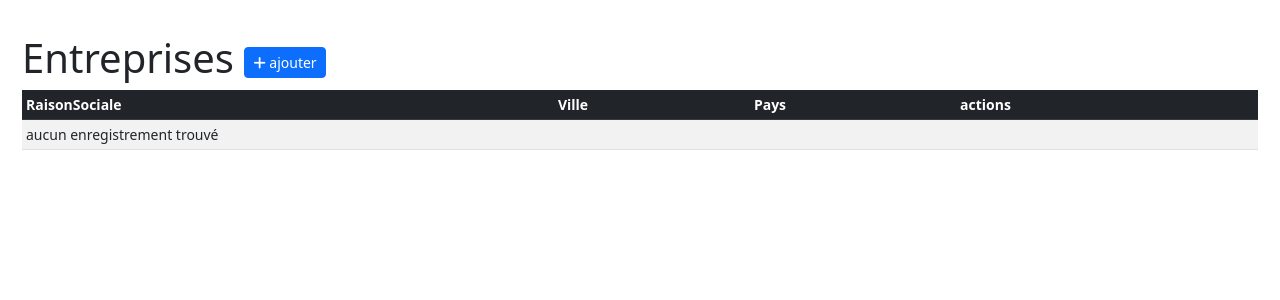
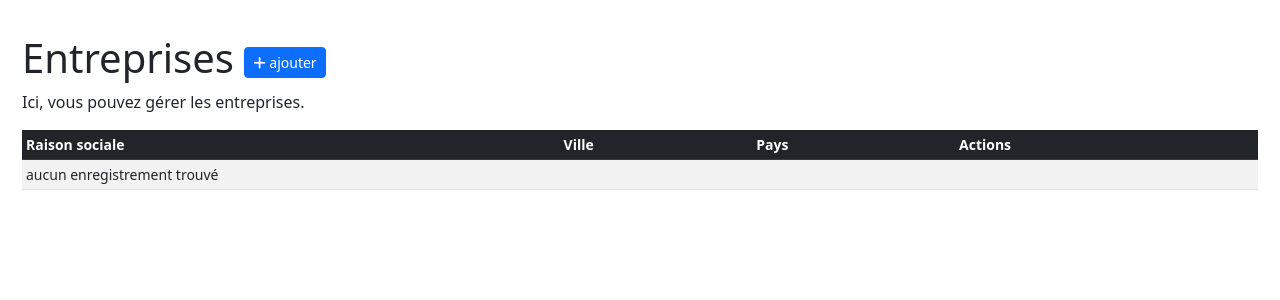
Before and after one commit to Quentlac/SAE4-Symfony, a Symfony app: template templates/Admin/entreprise/index.html.twig in a window 1280 px wide. Shown: the part 56-356 px from the top of the page. Run offline with Twig, Linux system fonts and the light colour scheme; the template is opened without the code that fills it, so the values that code supplies are empty; some libraries are stand-ins or nearby versions.

Commit message:
Ajout description de page

```diff
--- a/templates/Admin/candidature/index.html.twig
+++ b/templates/Admin/candidature/index.html.twig
@@ -4,6 +4,9 @@
 
 {% block body %}
     <h1>Candidatures {# <a class="btn btn-primary btn-sm" href="{{ path('app_candidature_new') }}"><i class="fa fa-plus"></i> ajouter</a> #} </h1>
+    <p>
+        Ici, vous pouvez consulter les candidatures des étudiants aux offres de stage.
+    </p>
 
     <table class="MyDataTable table table-striped table-sm table-hover small">
         <thead class="table-dark">
@@ -34,7 +37,6 @@
                     <td>{% if candidature.etatCandidature %}{{ candidature.etatCandidature.etat }}{% endif %}</td>
                     <td>
                         <a href="{{ path('app_candidature_show', {'id': candidature.id}) }}">voir</a>
-                        <a href="{{ path('app_candidature_edit', {'id': candidature.id}) }}">éditer</a>
                     </td>
                 </tr>
             {% else %}
--- a/templates/Admin/entreprise/index.html.twig
+++ b/templates/Admin/entreprise/index.html.twig
@@ -7,14 +7,18 @@
         Entreprises
         <a  class="btn btn-primary btn-sm" href="{{ path('app_entreprise_new') }}"><i class="fa fa-plus"></i> ajouter</a>
     </h1>
+    <p>
+       Ici, vous pouvez gérer les entreprises.
+    </p>
+
 
     <table class="MyDataTable  table table-striped table-sm table-hover small">
         <thead class="table-dark">
             <tr>
-                <th>RaisonSociale</th>
+                <th>Raison sociale</th>
                 <th>Ville</th>
                 <th>Pays</th>
-                <th>actions</th>
+                <th>Actions</th>
             </tr>
         </thead>
         <tbody>
--- a/templates/Admin/fusionEtudiantCompte/index.html.twig
+++ b/templates/Admin/fusionEtudiantCompte/index.html.twig
@@ -7,6 +7,9 @@
     <h1>Utilisateurs
         <a class="btn btn-primary btn-sm" href="{{ path('app_compte_etudiant_new') }}"><i class="fa fa-plus"></i> ajouter</a>
     </h1>
+    <p>
+        Ici, vous pouvez gérer les utilisateurs de l'application.
+    </p>
 
     <table class="MyDataTable  table table-striped table-sm table-hover small">
         <thead class="table-dark">
```
